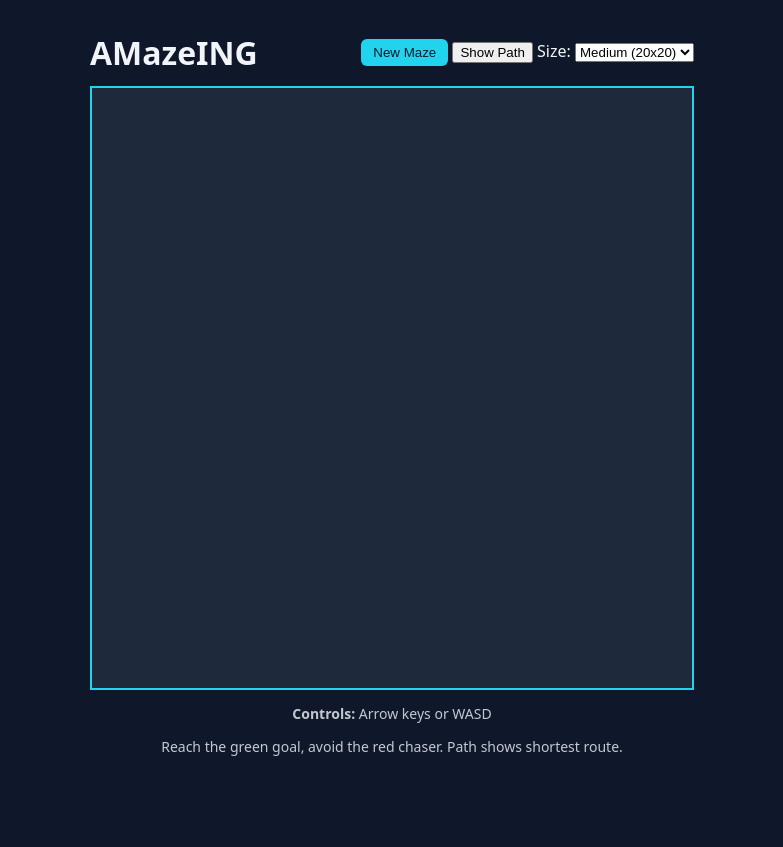
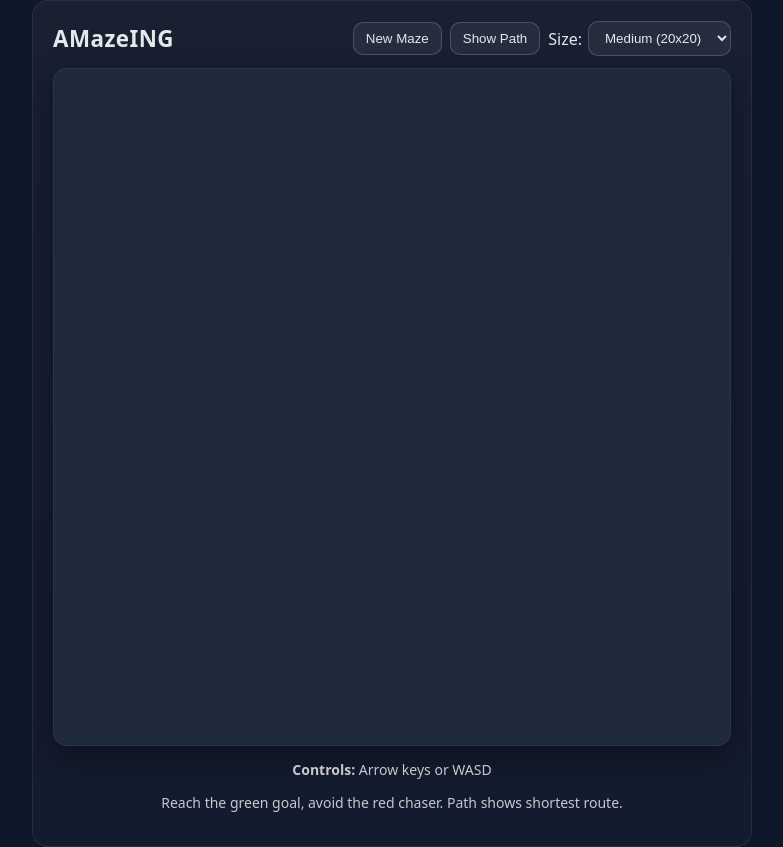
Before and after one commit to yourasshol/AMazeING, a plain HTML site: page index.html in a window 1280 px wide. Shown: the whole page, without its empty margins (248-1031 px from the left). Before the commit the page ends 800 px from the top, so only its background shows below. Drawn offline with Linux system fonts and the light colour scheme.

Commit message:
Update style.css

```diff
--- a/style.css
+++ b/style.css
@@ -1,54 +1,88 @@
 :root {
   --bg: #0f172a;
-  --text: #f1f5f9;
+  --panel: #111827;
+  --text: #e5e7eb;
   --accent: #22d3ee;
   --goal: #10b981;
+  --enemy: #ef4444;
+  --grid: #94a3b8;
+  --path: #facc15;
 }
+
+* { box-sizing: border-box; }
 
 body {
   margin: 0;
   background: var(--bg);
   color: var(--text);
-  font-family: system-ui, sans-serif;
-  display: flex;
-  justify-content: center;
-  align-items: center;
-  height: 100vh;
+  font-family: system-ui, -apple-system, Segoe UI, Roboto, "Helvetica Neue", Arial;
+  min-height: 100vh;
+  display: grid;
+  place-items: center;
 }
 
 .container {
-  text-align: center;
+  width: min(720px, 92vw);
+  background: linear-gradient(180deg, rgba(255,255,255,0.04), rgba(255,255,255,0.02));
+  border: 1px solid rgba(255,255,255,0.08);
+  border-radius: 16px;
+  padding: 20px;
 }
 
 .header {
   display: flex;
+  align-items: center;
   justify-content: space-between;
-  align-items: center;
   margin-bottom: 12px;
 }
 
 h1 {
   margin: 0;
+  font-size: 1.4rem;
+  letter-spacing: 0.02em;
 }
 
-#resetBtn {
-  padding: 6px 12px;
-  border: none;
-  border-radius: 6px;
-  background: var(--accent);
-  color: var(--bg);
+.controls {
+  display: flex;
+  align-items: center;
+  gap: 8px;
+}
+
+button, select {
+  padding: 8px 12px;
+  border-radius: 10px;
+  border: 1px solid rgba(255,255,255,0.18);
+  background: rgba(255,255,255,0.06);
+  color: var(--text);
   cursor: pointer;
+  transition: transform 120ms ease, background 120ms ease, border-color 120ms ease;
+}
+
+button:hover, select:hover {
+  transform: translateY(-1px);
+  background: rgba(255,255,255,0.12);
+  border-color: rgba(255,255,255,0.28);
+}
+
+.select-label {
+  display: inline-flex;
+  align-items: center;
+  gap: 6px;
 }
 
 #game {
-  border: 2px solid var(--accent);
+  display: block;
+  width: 100%;
+  aspect-ratio: 1;
+  margin: 0 auto;
+  border-radius: 14px;
   background: #1e293b;
-  display: block;
-  margin: 0 auto;
+  box-shadow: inset 0 0 0 1px rgba(255,255,255,0.06), 0 10px 30px rgba(0,0,0,0.4);
 }
 
 .help {
+  text-align: center;
+  opacity: 0.85;
   margin-top: 10px;
   font-size: 14px;
-  opacity: 0.8;
 }
```
